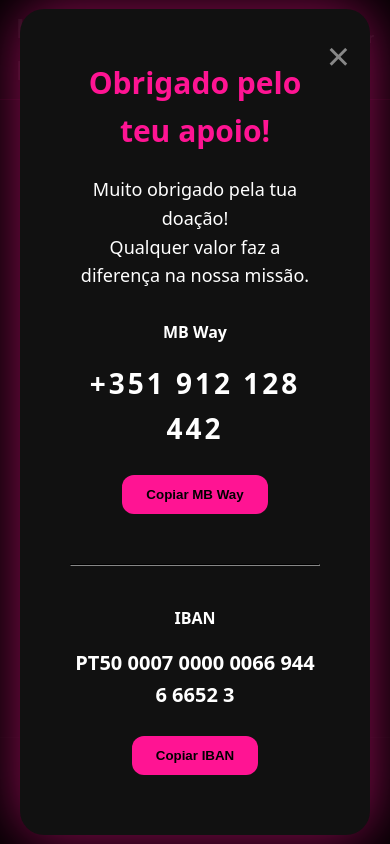
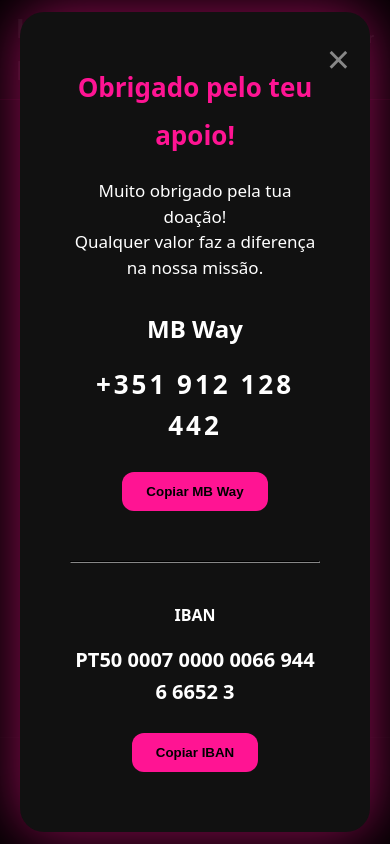
Before and after one commit to samuquadross/ListaP, a plain HTML site: page index.html in a window 390 px wide. Both pictures are taken after a click on the link "Doar Agora". Shown: the part 11805-12649 px from the top of the page. Before the commit the page ends 12000 px from the top, so only its background shows below. After the commit the page ends 12000 px from the top, so only its background shows below. Drawn offline with Linux system fonts and the light colour scheme.

Commit message:
Enhance modal styles for mobile responsiveness
Added responsive styles for modal elements on mobile devices.

```diff
--- a/index.html
+++ b/index.html
@@ -106,6 +106,28 @@
   nav a:active,
   nav a:focus {
     color: var(--accent);
+  }
+}
+
+/* Referência mais pequena e elegante no telemóvel */
+@media (max-width: 900px) {
+  #modal-title {
+    font-size: 26px !important;        /* "Paga 1€ e participa!" ou "Obrigado..." */
+  }
+  #modal-text {
+    font-size: 17px !important;        /* o texto da referência */
+    line-height: 1.5;
+  }
+  #modal-text strong {
+    font-size: 19px !important;        /* "Sorteio Natal + o teu nome" */
+  }
+  .modal-box p:nth-of-type(2) strong {  /* o "1€" */
+    font-size: 24px !important;
+  }
+  .modal-box p:nth-of-type(3),
+  .modal-box p:nth-of-type(6) {         /* MB Way e IBAN números */
+    font-size: 26px !important;
+    letter-spacing: 2px;
   }
 }
   </style>
```
